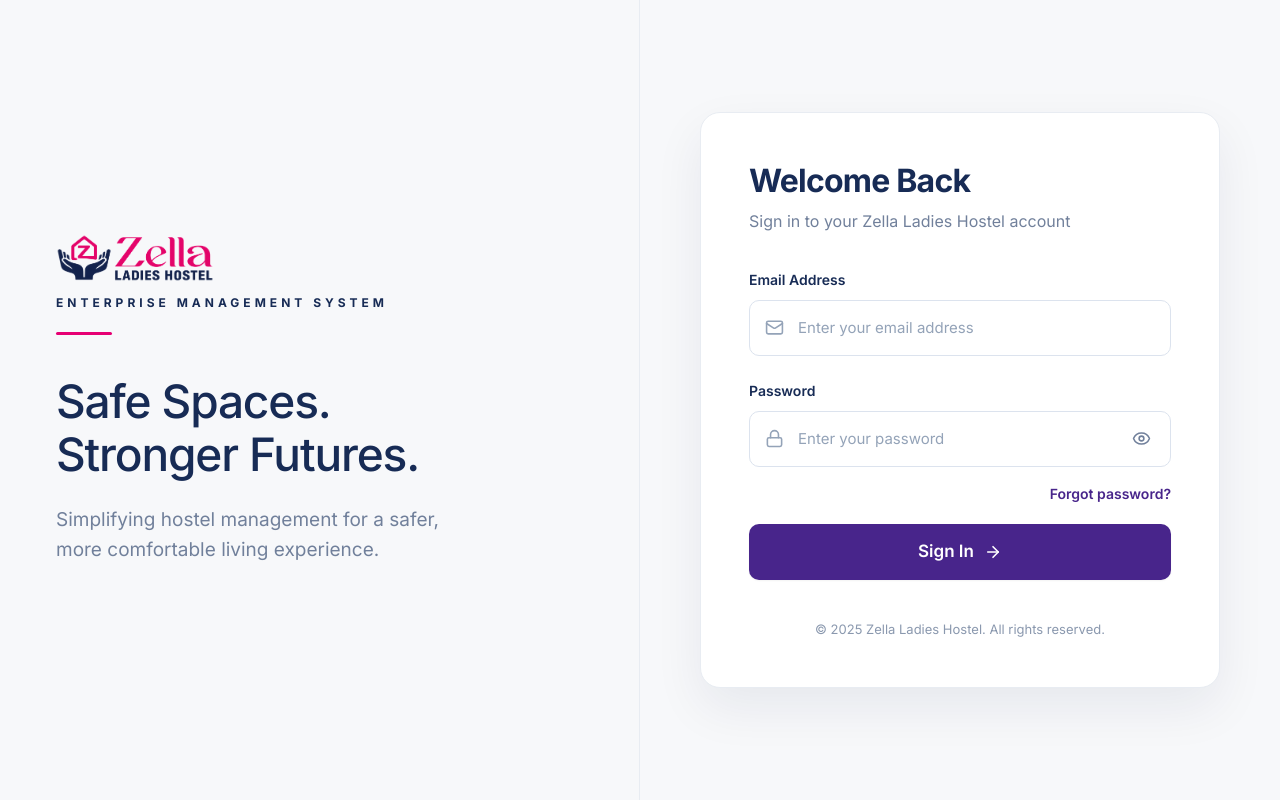
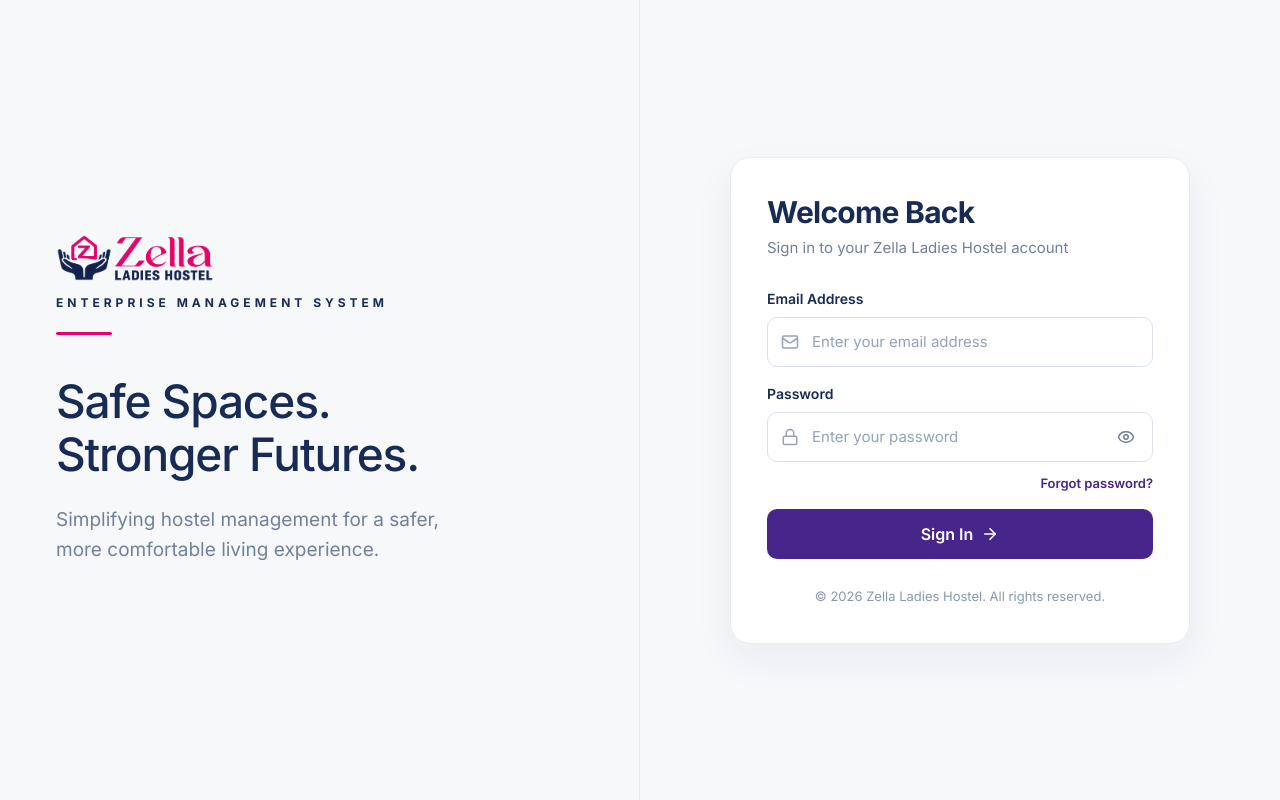
Before and after one commit to mohammedshibilp/zella-hostel, a React (Vite) app in the folder frontend/: page /login in a window 1280 px wide. Built offline with nearby package versions, Linux system fonts and the light colour scheme; no server answers.

Commit message:
style(login): decrease login card size slightly and update copyright year to 2026

```diff
--- a/frontend/src/pages/Login/LoginPage.tsx
+++ b/frontend/src/pages/Login/LoginPage.tsx
@@ -118,14 +118,14 @@
           </span>
         </div>
 
-        {/* Login Card: Exact 520px max-width, 48px padding, 20px radius, #E8ECF2 border */}
-        <div className="w-full max-w-[520px] bg-[#FFFFFF] rounded-[20px] border border-[#E8ECF2] shadow-[0_20px_50px_rgba(20,35,70,0.07)] p-8 sm:p-12 transition-all">
+        {/* Login Card: Reduced compact size (460px max-width, 36px padding), 20px radius */}
+        <div className="w-full max-w-[460px] bg-[#FFFFFF] rounded-[20px] border border-[#E8ECF2] shadow-[0_16px_40px_rgba(20,35,70,0.06)] p-6 sm:p-9 transition-all">
           {/* Header */}
-          <div className="mb-8 sm:mb-9">
-            <h1 className="text-[30px] sm:text-[32px] font-bold text-[#172B55] tracking-tight leading-tight">
+          <div className="mb-6 sm:mb-7">
+            <h1 className="text-[28px] sm:text-[30px] font-bold text-[#172B55] tracking-tight leading-tight">
               Welcome Back
             </h1>
-            <p className="text-[15px] sm:text-[16px] text-[#71809B] mt-2 font-normal leading-normal">
+            <p className="text-[14px] sm:text-[15px] text-[#71809B] mt-1.5 font-normal leading-normal">
               Sign in to your Zella Ladies Hostel account
             </p>
           </div>
@@ -134,7 +134,7 @@
           {error && (
             <div
               role="alert"
-              className="p-3.5 mb-5 rounded-[10px] bg-rose-50 border border-rose-200/80 text-rose-700 text-[13px] font-medium flex items-center gap-2"
+              className="p-3 mb-4 rounded-[10px] bg-rose-50 border border-rose-200/80 text-rose-700 text-[13px] font-medium flex items-center gap-2"
             >
               <span className="w-1.5 h-1.5 rounded-full bg-rose-500 shrink-0" />
               <span>{error}</span>
@@ -143,17 +143,17 @@
 
           {/* Form */}
           <form onSubmit={handleSubmit} noValidate className="flex flex-col">
-            {/* 8. Email Address Field */}
-            <div className="mb-5 sm:mb-6">
+            {/* Email Address Field */}
+            <div className="mb-4">
               <label
                 htmlFor="email"
-                className="block text-[14px] font-semibold text-[#172B55] mb-2 sm:mb-2.5"
+                className="block text-[13px] sm:text-[14px] font-semibold text-[#172B55] mb-1.5 sm:mb-2"
               >
                 Email Address
               </label>
               <div className="relative flex items-center">
                 <Mail
-                  className="w-[19px] h-[19px] text-[#94A3B8] absolute left-4 pointer-events-none"
+                  className="w-[18px] h-[18px] text-[#94A3B8] absolute left-3.5 pointer-events-none"
                   aria-hidden="true"
                 />
                 <input
@@ -162,24 +162,24 @@
                   value={email}
                   onChange={(e) => setEmail(e.target.value)}
                   placeholder="Enter your email address"
-                  className="w-full h-[56px] pl-12 pr-4 bg-white border border-[#DCE3EE] rounded-[10px] text-[15px] text-[#172B55] placeholder:text-[#94A3B8] focus:outline-none focus:border-[#48258B] focus:ring-3 focus:ring-[#48258B]/10 transition-all"
+                  className="w-full h-[50px] pl-11 pr-4 bg-white border border-[#DCE3EE] rounded-[10px] text-[14px] sm:text-[15px] text-[#172B55] placeholder:text-[#94A3B8] focus:outline-none focus:border-[#48258B] focus:ring-3 focus:ring-[#48258B]/10 transition-all"
                   autoComplete="email"
                   required
                 />
               </div>
             </div>
 
-            {/* 9. Password Field */}
-            <div className="mb-2">
+            {/* Password Field */}
+            <div className="mb-1.5">
               <label
                 htmlFor="password"
-                className="block text-[14px] font-semibold text-[#172B55] mb-2 sm:mb-2.5"
+                className="block text-[13px] sm:text-[14px] font-semibold text-[#172B55] mb-1.5 sm:mb-2"
               >
                 Password
               </label>
               <div className="relative flex items-center">
                 <Lock
-                  className="w-[19px] h-[19px] text-[#94A3B8] absolute left-4 pointer-events-none"
+                  className="w-[18px] h-[18px] text-[#94A3B8] absolute left-3.5 pointer-events-none"
                   aria-hidden="true"
                 />
                 <input
@@ -188,52 +188,52 @@
                   value={password}
                   onChange={(e) => setPassword(e.target.value)}
                   placeholder="Enter your password"
-                  className="w-full h-[56px] pl-12 pr-12 bg-white border border-[#DCE3EE] rounded-[10px] text-[15px] text-[#172B55] placeholder:text-[#94A3B8] focus:outline-none focus:border-[#48258B] focus:ring-3 focus:ring-[#48258B]/10 transition-all"
+                  className="w-full h-[50px] pl-11 pr-11 bg-white border border-[#DCE3EE] rounded-[10px] text-[14px] sm:text-[15px] text-[#172B55] placeholder:text-[#94A3B8] focus:outline-none focus:border-[#48258B] focus:ring-3 focus:ring-[#48258B]/10 transition-all"
                   autoComplete="current-password"
                   required
                 />
                 <button
                   type="button"
                   onClick={() => setShowPassword(!showPassword)}
-                  className="absolute right-4 text-[#71809B] hover:text-[#172B55] focus:outline-none p-1 rounded-md transition-colors"
+                  className="absolute right-3.5 text-[#71809B] hover:text-[#172B55] focus:outline-none p-1 rounded-md transition-colors"
                   tabIndex={0}
                   aria-label={showPassword ? 'Hide password' : 'Show password'}
                 >
                   {showPassword ? (
-                    <EyeOff className="w-[19px] h-[19px]" aria-hidden="true" />
+                    <EyeOff className="w-[18px] h-[18px]" aria-hidden="true" />
                   ) : (
-                    <Eye className="w-[19px] h-[19px]" aria-hidden="true" />
+                    <Eye className="w-[18px] h-[18px]" aria-hidden="true" />
                   )}
                 </button>
               </div>
             </div>
 
-            {/* 10. Forgot Password Link: Aligned to right directly below password */}
-            <div className="flex justify-end mt-2 mb-5">
+            {/* Forgot Password Link */}
+            <div className="flex justify-end mt-1.5 mb-4">
               <button
                 type="button"
                 onClick={() =>
                   alert('For security reasons, password recovery must be initiated by contacting the Hostel Administrator.')
                 }
-                className="text-[14px] font-semibold text-[#48258B] hover:underline focus:outline-none transition-all cursor-pointer"
+                className="text-[13px] font-semibold text-[#48258B] hover:underline focus:outline-none transition-all cursor-pointer"
               >
                 Forgot password?
               </button>
             </div>
 
-            {/* 11. Sign In Button: Height 56px, Radius 10px, Background #48258B */}
+            {/* Sign In Button */}
             <button
               type="submit"
               disabled={isSubmitting}
-              className="w-full h-[56px] rounded-[10px] bg-[#48258B] hover:bg-[#3C1E75] active:bg-[#341867] text-white text-[16px] sm:text-[17px] font-semibold shadow-sm flex items-center justify-center gap-2.5 transition-all duration-150 disabled:opacity-70 disabled:cursor-not-allowed cursor-pointer focus:outline-none focus:ring-3 focus:ring-[#48258B]/20"
+              className="w-full h-[50px] rounded-[10px] bg-[#48258B] hover:bg-[#3C1E75] active:bg-[#341867] text-white text-[15px] sm:text-[16px] font-semibold shadow-sm flex items-center justify-center gap-2 transition-all duration-150 disabled:opacity-70 disabled:cursor-not-allowed cursor-pointer focus:outline-none focus:ring-3 focus:ring-[#48258B]/20"
             >
               <span>{isSubmitting ? 'Signing in...' : 'Sign In'}</span>
               <ArrowRight className="w-[18px] h-[18px] stroke-[2.2]" aria-hidden="true" />
             </button>
 
-            {/* 13. Footer Copyright: Centered inside card with generous whitespace */}
-            <p className="text-[13px] text-[#8A98AE] text-center mt-8 sm:mt-10 font-normal">
-              © 2025 Zella Ladies Hostel. All rights reserved.
+            {/* Footer Copyright */}
+            <p className="text-[12px] sm:text-[13px] text-[#8A98AE] text-center mt-6 sm:mt-7 font-normal">
+              © 2026 Zella Ladies Hostel. All rights reserved.
             </p>
           </form>
         </div>
```
